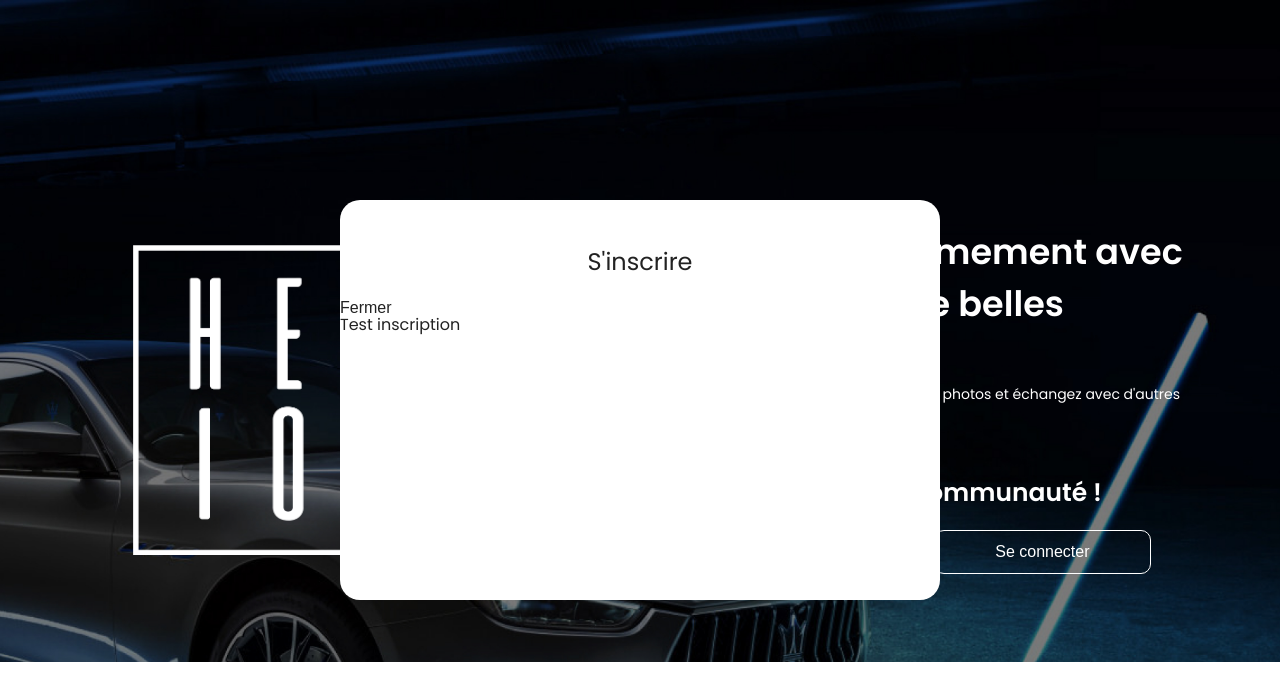
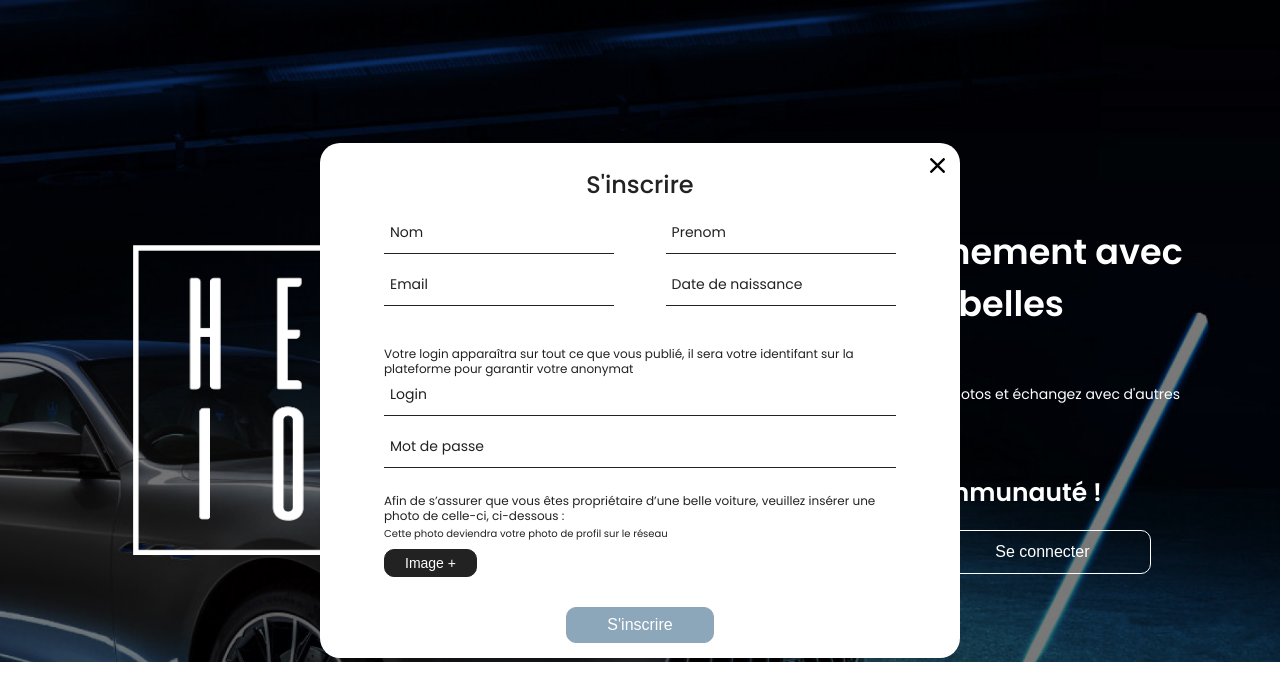
Before and after one commit to preneyv/Helios_Project, a Vue app in the folder frontend/: page / in a window 1280 px wide. Both pictures are taken after a click on the button "S'inscrire". Shown: the top 700 px of the page. Built offline with nearby package versions, Linux system fonts and the light colour scheme.

Commit message:
Register pop up done and scss style for input also done

```diff
--- a/frontend/src/components/PopUp.vue
+++ b/frontend/src/components/PopUp.vue
@@ -8,7 +8,7 @@
             <slot name="content"></slot>
         </div>
         <div class="basic-popUp-footer">
-            <button></button>
+            <button>{{headTitle}}</button>
         </div>
     </div>
 </template>
@@ -18,7 +18,6 @@ export default {
     name: "PopUp",
     props: {
         headTitle: String,
-        footerBtnTitle: String,
     },
 }
 </script>
@@ -26,24 +25,45 @@ export default {
 <style lang="scss" scoped>
 
 .basic-popUp {
-   bottom: 0;
-    height: 400px;
-    width:600px;
+    position: absolute;
+    height: fit-content;
+    width: 50vw;
     left: 0;
-    margin: auto;
-    position: absolute;
+    bottom: 0;
     right: 0;
     top: 0;
+    margin: auto;
     background-color: $white;
     color: $black;
     border-radius: 20px;
+    font-family: $mainFont;
+   padding: 0 0 15px 0;
 }
 
 .basic-popUp-head {
+    position: relative;
+
     h2 {
         font-size: 24px;
         text-align: center;
-        font-weight: 400;
+        font-weight: 500;
+    }
+
+    button {
+        position: absolute;
+        right: 15px;
+        top: 15px;
+    }
+}
+
+.basic-popUp-footer {
+    display: flex;
+    justify-content: center;
+
+    button {
+        @include btnBlueAndBlack;
+        margin-top: 20px;
+        padding: 8px 40px;
     }
 }
 </style>
--- a/frontend/src/scss/base/_typo.scss
+++ b/frontend/src/scss/base/_typo.scss
@@ -1,4 +1,6 @@
 @import url('https://fonts.googleapis.com/css2?family=Poppins:wght@400;500;600;700;800&display=swap');
+
+$mainFont: 'Poppins';
 
 body {
     font-family: 'Poppins', sans-serif;
--- a/frontend/src/scss/reusable/_mixins.scss
+++ b/frontend/src/scss/reusable/_mixins.scss
@@ -12,6 +12,24 @@
         background-color: transparent;
         border: 1px solid $white;
         transition: all 0.2s linear;
+    }
+}
+
+@mixin btnBlueAndBlack {
+    background-color: $primary;
+    border: 1px solid $primary;
+    border-radius: 10px;
+    padding: 12px 70px;
+    font-size: 16px;
+    align-self: center;
+    transition: all 0.2s linear;
+    color: $white;
+
+    &:hover {
+        background-color: transparent;
+        border: 1px solid $black;
+        transition: all 0.2s linear;
+        color: $black;
     }
 }
 
@@ -30,3 +48,33 @@
         transition: all 0.2s linear;
     }
 }
+
+
+@mixin input {
+    background-color: transparent;
+    border: 0px;
+    border-bottom: 1px solid $black;
+    padding: 0 0 10px 6px;
+    font-size: 14px;
+    align-self: center;
+    transition: all 0.2s linear;
+    margin-bottom: 20px;
+
+    &:focus-visible,
+    &:focus {
+        border: 0px;
+        border-bottom: 1px solid $black;
+        transition: all 0.2s linear;
+        outline: none;
+
+        &::placeholder {
+            color: transparent;
+            transition: all 0.2s linear;
+        }
+    }
+
+    &::placeholder {
+        color: $black;
+        transition: all 0.2s linear;
+    }
+}
--- a/frontend/src/views/Home.vue
+++ b/frontend/src/views/Home.vue
@@ -21,13 +21,37 @@
     </div>
     <PopUp v-if="showModalInscription" @close="showModalInscription = false" headTitle="S'inscrire">
       <template v-slot:header>
-        <button class="modal-default-button" @click="showModalInscription = false">Fermer</button>
+        <button class="modal-default-button" @click="showModalInscription = false"><img :src="require('@/assets/cancel.svg')" alt="fermer la pop up"></button>
       </template>
       <template v-slot:content>
-        <h3>Test inscription</h3>
+       <form @submit.prevent="submit()">
+         <div class="form-group-50">
+          <input type="text" id="nom" name="nom" placeholder="Nom"/>
+          <input type="text" id="prenom" name="prenom" placeholder="Prenom"/>
+        </div>
+        <div class="form-group-50">
+          <input type="email" id="email" name="email" placeholder="Email"/>
+          <input type="text" id="dateNaissance" name="dateNaissance" required placeholder="Date de naissance"/>
+        </div>
+        <div class="form-group--100">
+            <p class="login-id">Votre login apparaîtra sur tout ce que vous publié, il sera votre identifant sur la plateforme pour garantir votre anonymat</p>
+            <input type="text" id="login" name="login" placeholder="Login"/>
+        </div>
+        <div class="form-group--100">
+            <input type="password" id="mdp" name="mdp" placeholder="Mot de passe"/>
+             <p class="photo-car">Afin de s’assurer que vous êtes propriétaire d’une belle voiture, veuillez insérer une photo de celle-ci, ci-dessous :</p>
+            <p class="photo-profil">Cette photo deviendra votre photo de profil sur le réseau</p>
+        </div>
+        <div class="form-group--100">
+            <button class="img-btn">Image +</button>
+        </div>
+        <!-- <p class="forgot-password text-right mt-2 mb-4">
+            <router-link to="/forgot-password">Mot de passe oublié ?</router-link>
+        </p> -->
+    </form>
        </template>
     </PopUp>
-     <PopUp v-if="showModalConnexion" @close="showModalConnexion = false" headTitle="S'inscrire">
+     <PopUp v-if="showModalConnexion" @close="showModalConnexion = false" headTitle="Se connecter">
       <template v-slot:header>
         <button class="modal-default-button" @click="showModalConnexion = false">Fermer</button>
       </template>
@@ -117,6 +141,92 @@
       }
     }
   }
+
+  //forms
+
+  .basic-popUp-head {
+    h2 {
+      padding: 30px 0 25px 0;
+    }
+
+    .modal-default-button {
+        width: 15px;
+        height: 15px;
+      img {
+        width: 100%;
+        height: 100%;
+      }
+    }
+  }
+
+  .basic-popUp {
+    input {
+      @include input;
+    }
+  }
+
+  .basic-popUp-content {
+    form {
+      display: flex;
+      flex-direction: column;
+      justify-content: center;
+      padding: 0 10% 10px 10%;
+    }
+  }
+
+  .form-group-50 {
+    display: inline-flex;
+    justify-content: space-between;
+    width: 100%;
+
+    input {
+      width: 45%;
+    }
+  }
+
+  .form-group--100 {
+     input {
+      width: 100%;
+    }
+
+    #mdp {
+      margin-bottom: 25px;
+    }
+  }
+
+  .login-id {
+    font-size: 12px;
+    line-height: 15px;
+    padding: 20px 0 8px 0;
+  }
+
+  .photo-car {
+     font-size: 12px;
+    line-height: 15px;
+  }
+
+  .photo-profil {
+    font-size: 10px;
+    line-height: 15px;
+    padding: 3px 0 8px 0;
+  }
+
+  .img-btn {
+    padding: 5px 20px;
+    background-color: #222222;
+    color: #ffffff;
+    border-radius: 10px;
+    font-size: 14px;
+    border: 1px solid $black;
+    transition: all 0.2s linear;
+
+    &:hover {
+        background-color: transparent;
+        border: 1px solid $black;
+        color: $black;
+        transition: all 0.2s linear;
+    }
+  }
 }
 
 </style>
```
Also changed, not shown: frontend/src/assets/cancel.svg (added).
